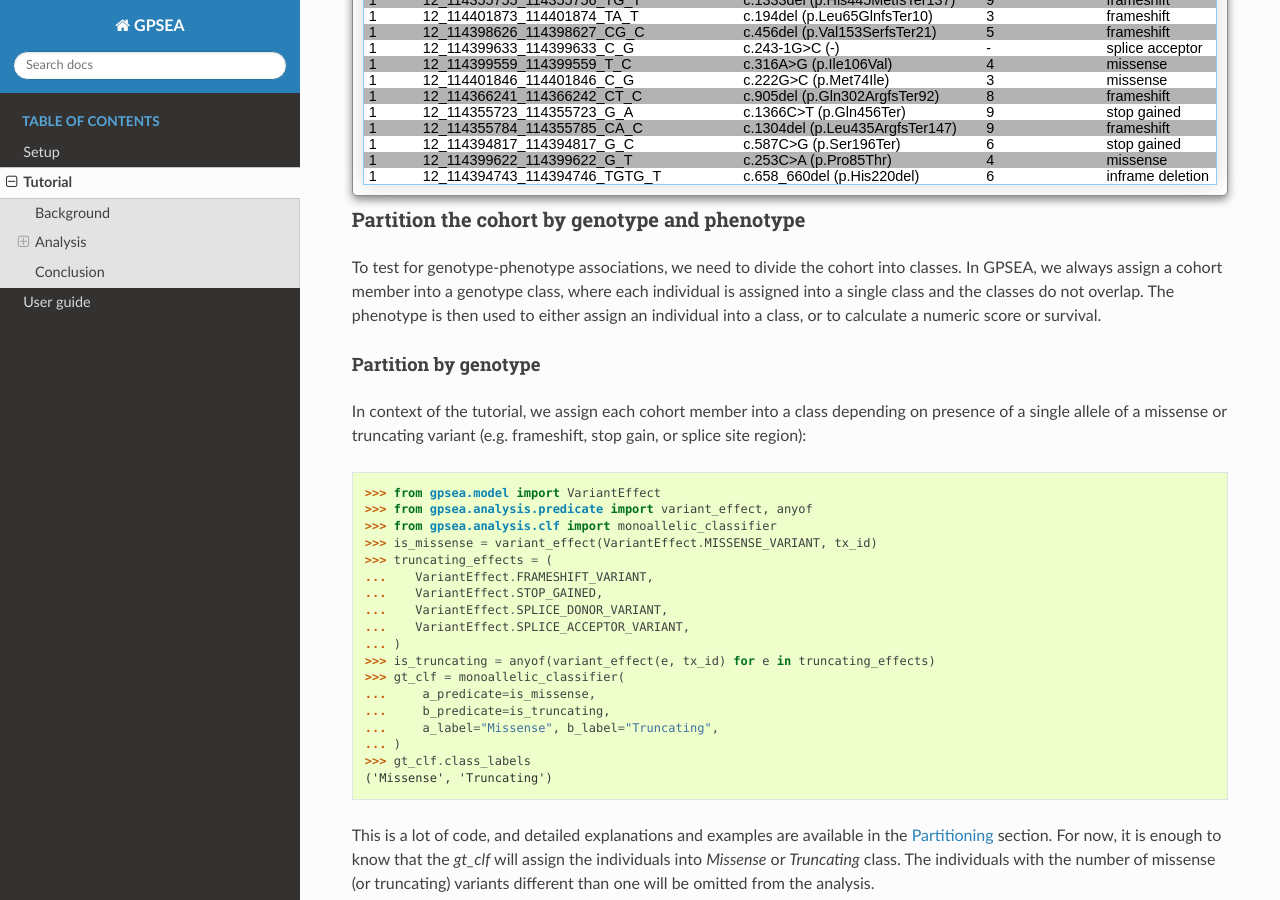
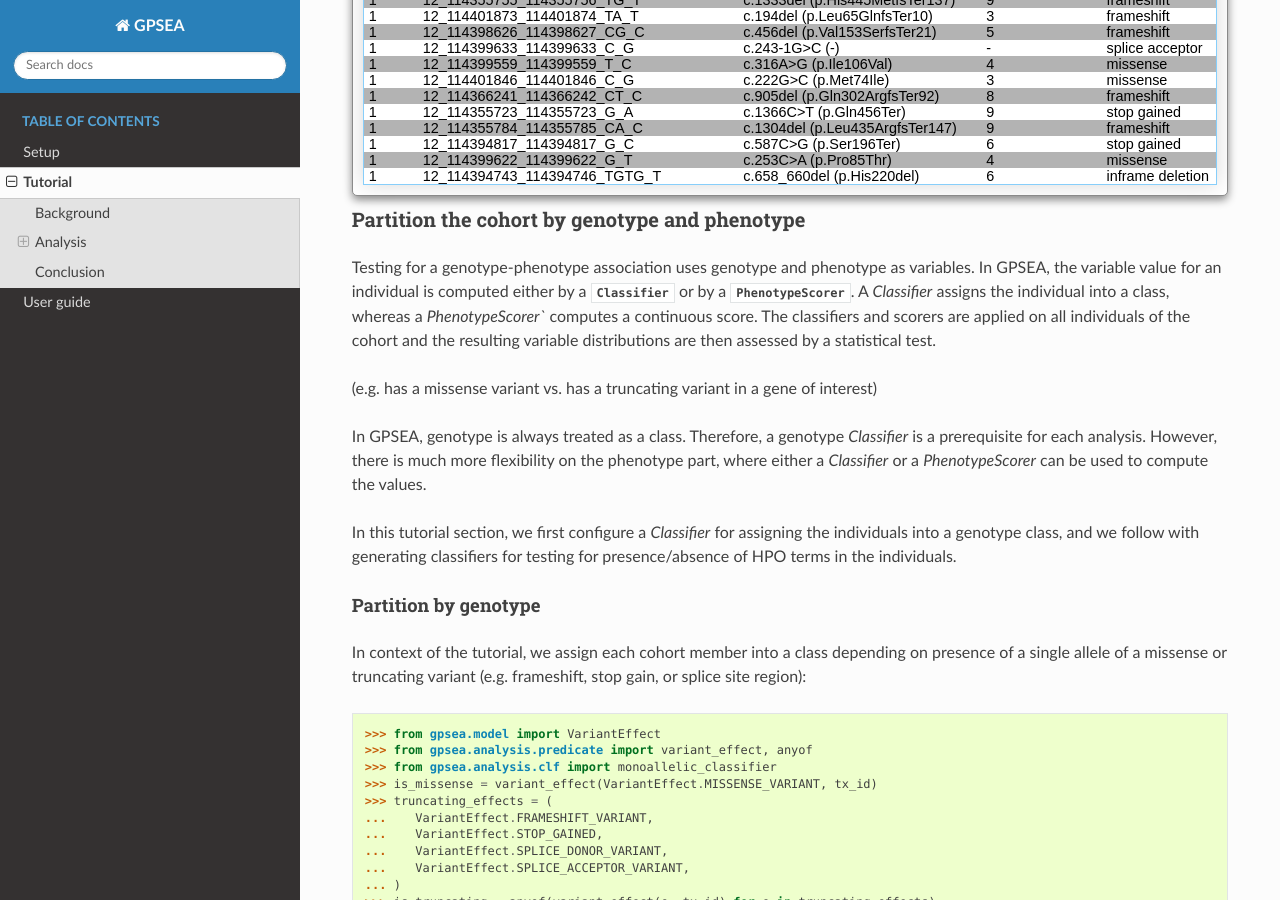
Before and after one commit to monarch-initiative/gpsea, a Sphinx documentation site: the page built from docs/tutorial.rst, in a window 1280 px wide and 900 px high, scrolled down 6758 px. Built offline with Sphinx 7.4.7 and the Read the Docs theme 3.1.0, drawn with Linux system fonts in a browser that asks for light colours; pages that are not in the unit, such as notebooks, are missing from menus; some of the changed text lies outside the part shown.

Commit message:
Reword genotype-phenotype explanation in the tutorial.

```diff
--- a/docs/tutorial.rst
+++ b/docs/tutorial.rst
@@ -240,11 +240,26 @@ with one or more variant alleles (*Count*):
 Partition the cohort by genotype and phenotype
 ==============================================
 
-To test for genotype-phenotype associations, we need to divide the cohort into classes.
-In GPSEA, we always assign a cohort member into a genotype class,
-where each individual is assigned into a single class and the classes do not overlap.
-The phenotype is then used to either assign an individual into a class,
-or to calculate a numeric score or survival.
+Testing for a genotype-phenotype association uses genotype and phenotype as variables.
+In GPSEA, the variable value for an individual is computed
+either by a :class:`~gpsea.analysis.clf.Classifier`
+or by a :class:`~gpsea.analysis.pscore.PhenotypeScorer`.
+A `Classifier` assigns the individual into a class,
+whereas a `PhenotypeScorer`` computes a continuous score.
+The classifiers and scorers are applied on all individuals of the cohort
+and the resulting variable distributions are then assessed by a statistical test.
+
+(e.g. has a missense variant vs. has a truncating variant in a gene of interest)
+
+In GPSEA, genotype is always treated as a class.
+Therefore, a genotype `Classifier` is a prerequisite for each analysis.
+However, there is much more flexibility on the phenotype part,
+where either a `Classifier` or a `PhenotypeScorer` can be used to compute the values.
+
+In this tutorial section, we first configure a `Classifier` for assigning
+the individuals into a genotype class,
+and we follow with generating classifiers for testing for presence/absence
+of HPO terms in the individuals.
 
 
 Partition by genotype
```
Also changed, not shown: other parts of docs/tutorial.rst (+1 -1 lines).
